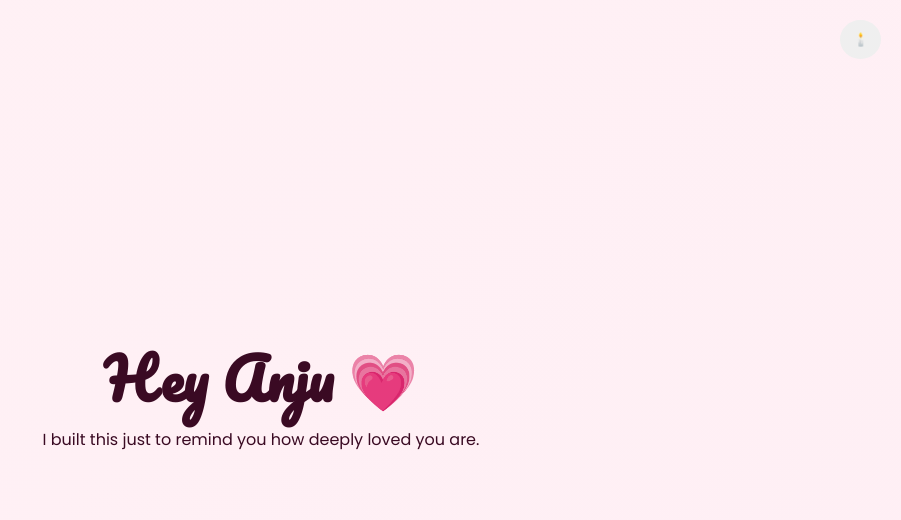
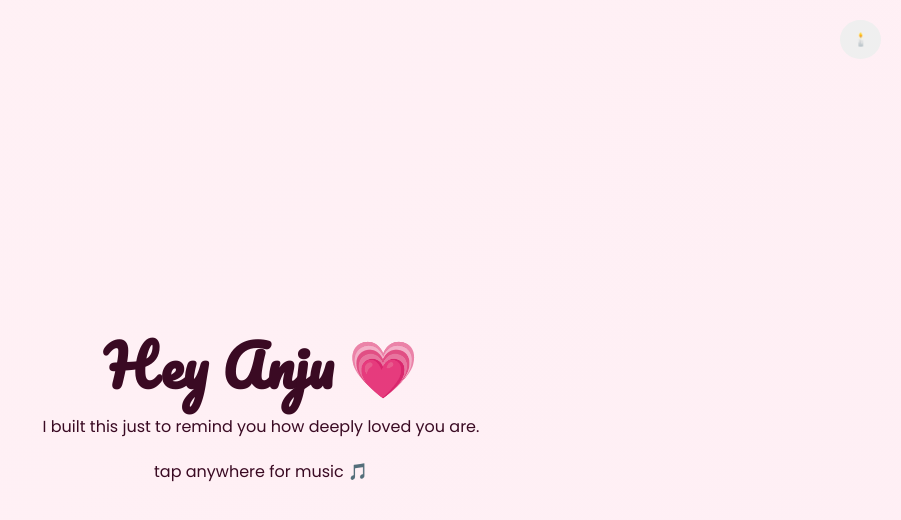
Before and after one commit to arul-sujin/Valentines-day, a plain HTML site: page index.html in a window 1280 px wide. Shown: the top 520 px of the page, without its empty margins (379-1280 px from the left). Drawn offline with nearby package versions, Linux system fonts and the light colour scheme; a web font is replaced by a local one.

Commit message:
Update index.html

```diff
--- a/index.html
+++ b/index.html
@@ -27,6 +27,7 @@
   <h1 class="hero-title">Hey Anju 💗</h1>
   <p class="hero-sub">I built this just to remind you how deeply loved you are.</p>
   <div id="countdown"></div>
+	<p class="tap-hint">tap anywhere for music 🎵</p>
 </section>
 
 <!-- CHAT -->
```
